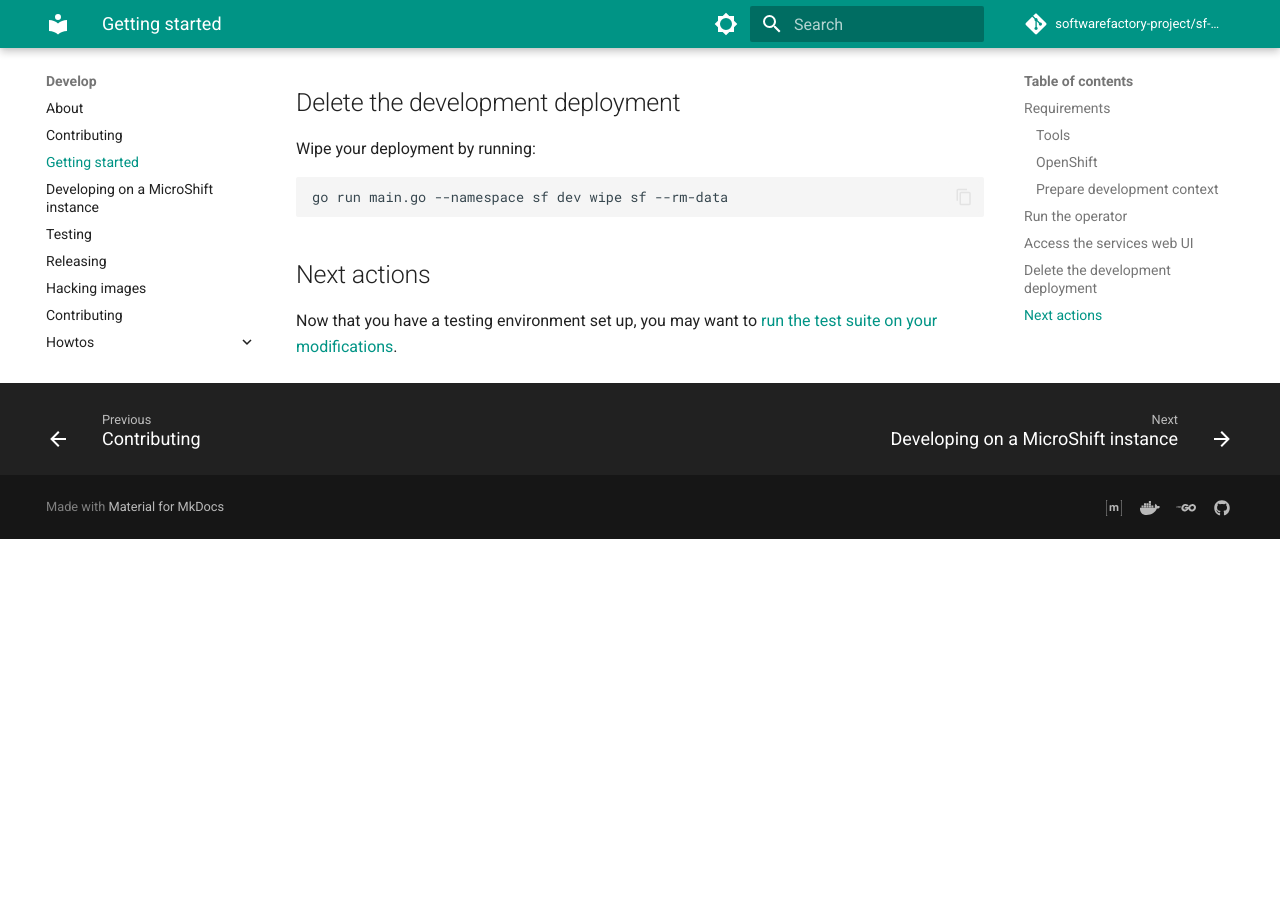
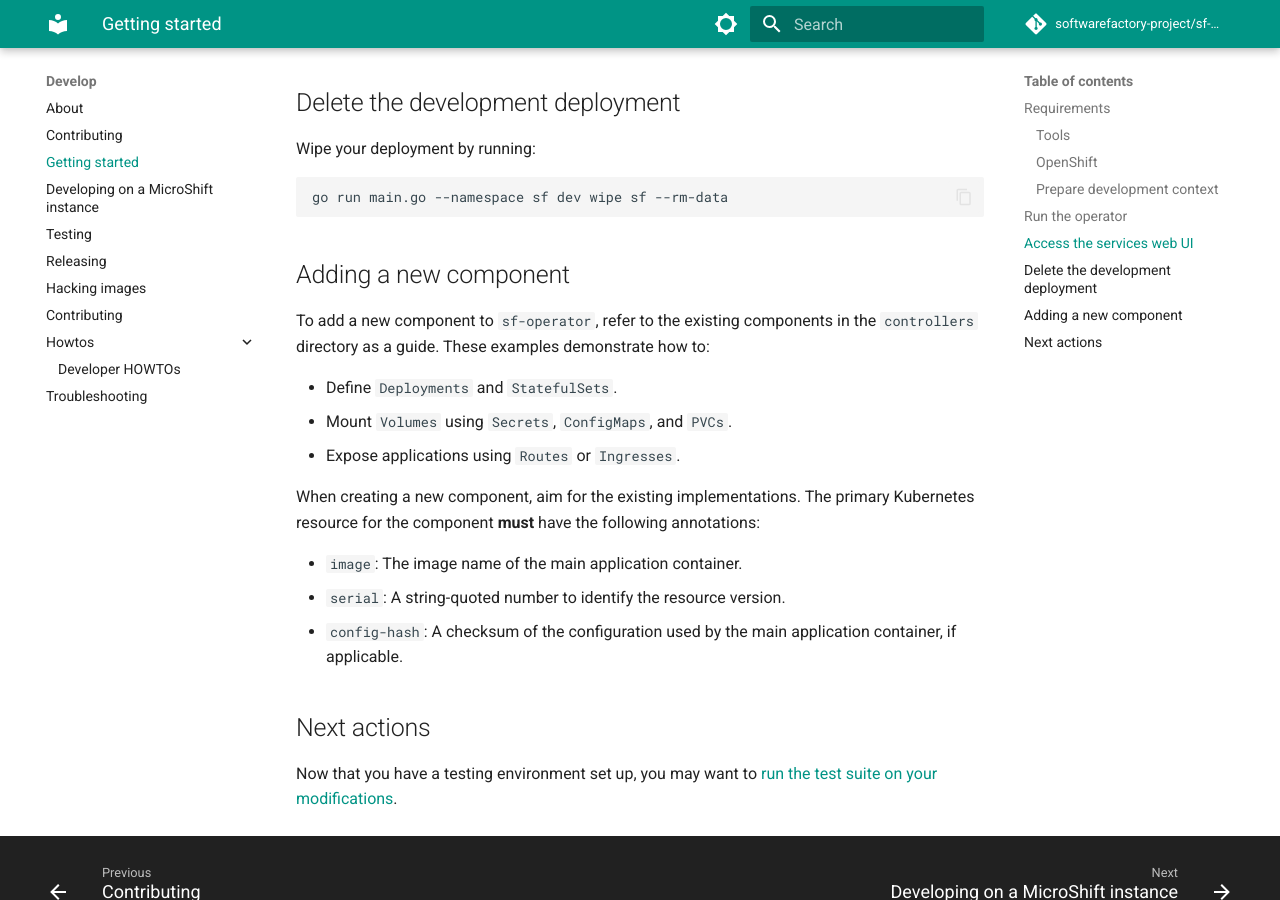
Before and after one commit to softwarefactory-project/sf-operator, an MkDocs documentation site: the page built from doc/developer/getting_started.md, in a window 1280 px wide and 900 px high, scrolled down 3081 px. Built offline with MkDocs 1.6.1 and Material for MkDocs 9.7.7, drawn with Linux system fonts in a browser that asks for light colours; comment, search, counter and statistics services are not loaded; before the commit the page ends 3620 px from its top, so only the background shows below that.

Commit message:
Add developer documentation to add a new component
This change documents a standarized the way to add a new component.

Change-Id: I911c352845280218a2166a35be49518c0a109db2

````diff
--- a/doc/developer/getting_started.md
+++ b/doc/developer/getting_started.md
@@ -142,6 +142,21 @@
 go run main.go --namespace sf dev wipe sf --rm-data
 ```
 
+## Adding a new component
+
+To add a new component to `sf-operator`, refer to the existing components in the `controllers` directory as a guide. These examples demonstrate how to:
+
+*   Define `Deployments` and `StatefulSets`.
+*   Mount `Volumes` using `Secrets`, `ConfigMaps`, and `PVCs`.
+*   Expose applications using `Routes` or `Ingresses`.
+
+When creating a new component, aim for the existing implementations. The primary Kubernetes resource for the component **must** have the following annotations:
+
+*   `image`: The image name of the main application container.
+*   `serial`: A string-quoted number to identify the resource version.
+*   `config-hash`: A checksum of the configuration used by the main application container, if applicable.
+
+
 ## Next actions
 
 Now that you have a testing environment set up, you may want to [run the test suite on your modifications](./testing.md).
````
